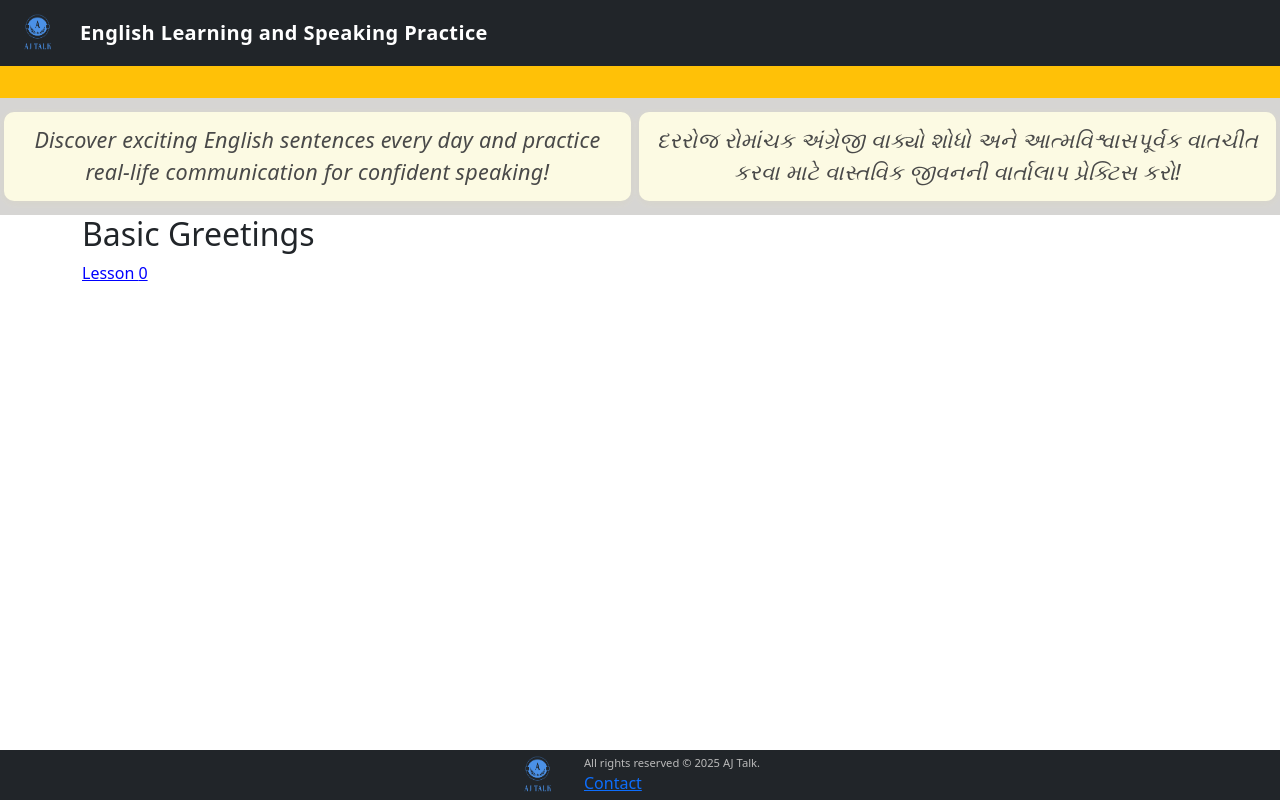
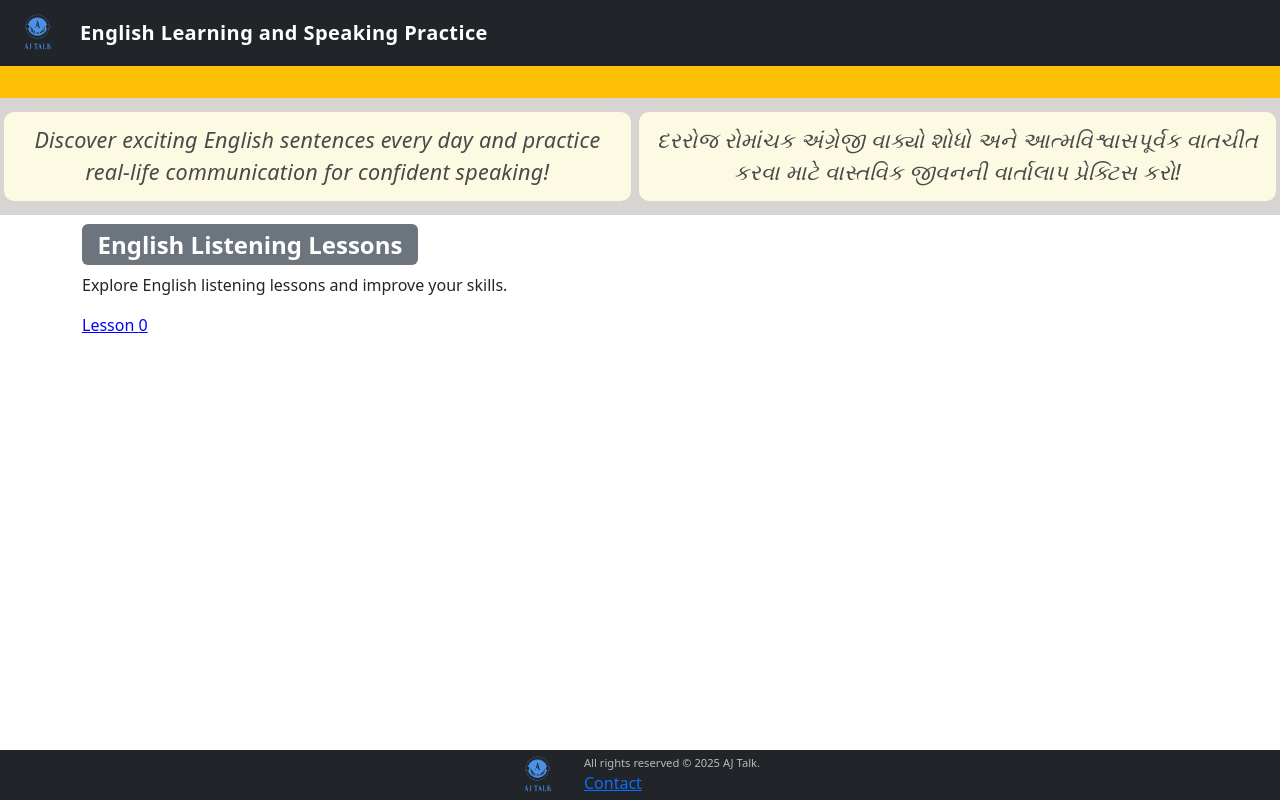
Before and after one commit to jasmatp/aj-talk, a React (Create React App) app: page /listening in a window 1280 px wide. Built offline with nearby package versions, Linux system fonts and the light colour scheme.

Commit message:
update title listening

```diff
--- a/src/components/Listening.tsx
+++ b/src/components/Listening.tsx
@@ -1,13 +1,17 @@
 import React from "react";
 import { lestningLession } from "../mochData/lesteningData";
 import { Link } from "react-router-dom";
+import { Badge } from "react-bootstrap";
 
 const Listening = () => {
   return (
     <div className="container">
       {lestningLession.map((lesson, idx) => (
         <div key={idx} style={{ marginBottom: "1rem" }}>
-          <h2>{lesson.title || `Lesson ${idx + 1}`}</h2>
+          <h2 className="mt-2">
+            <Badge bg="secondary">English Listening Lessons</Badge>
+          </h2>
+          <p>Explore English listening lessons and improve your skills.</p>
           <Link
             to={`/listening/${idx}`}
             style={{ textDecoration: "underline", color: "blue" }}
```
